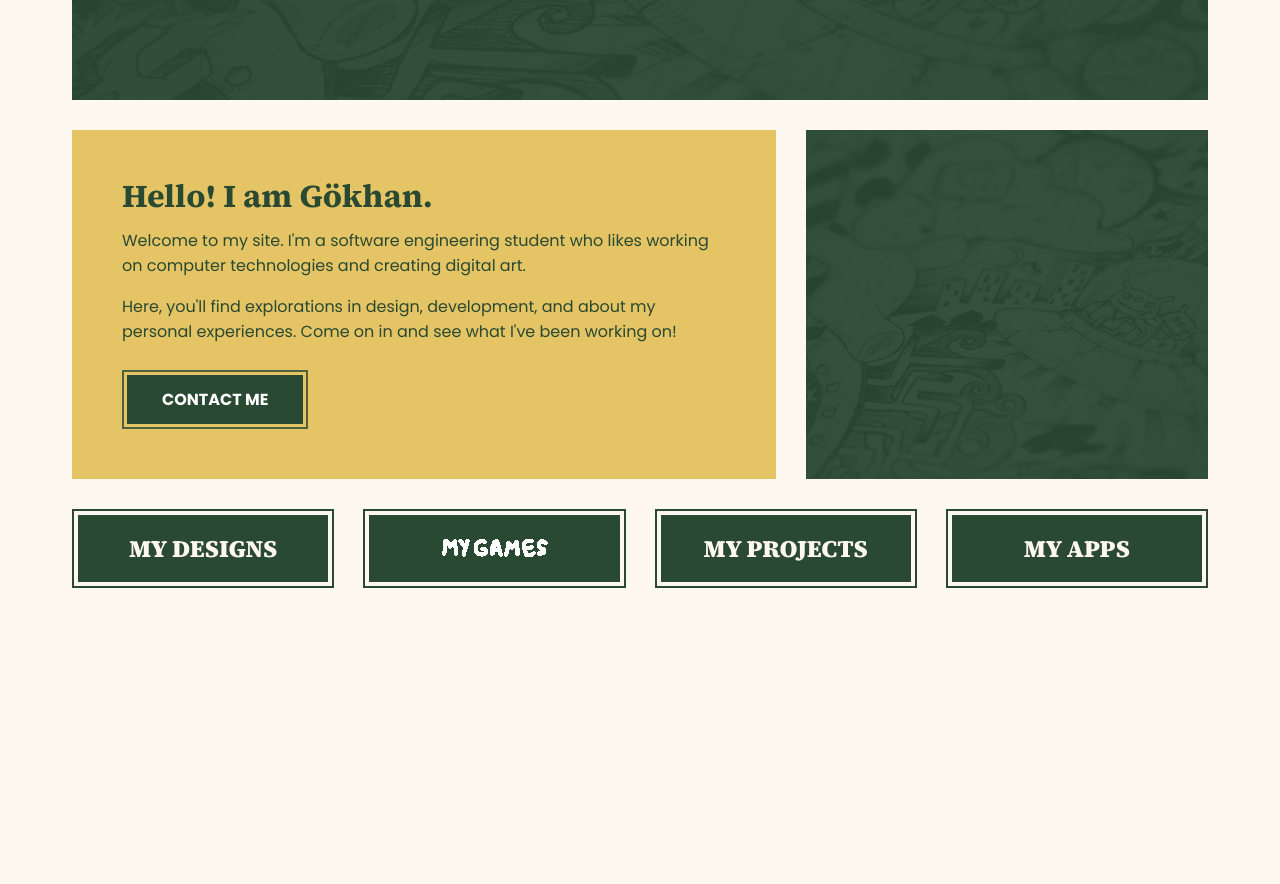
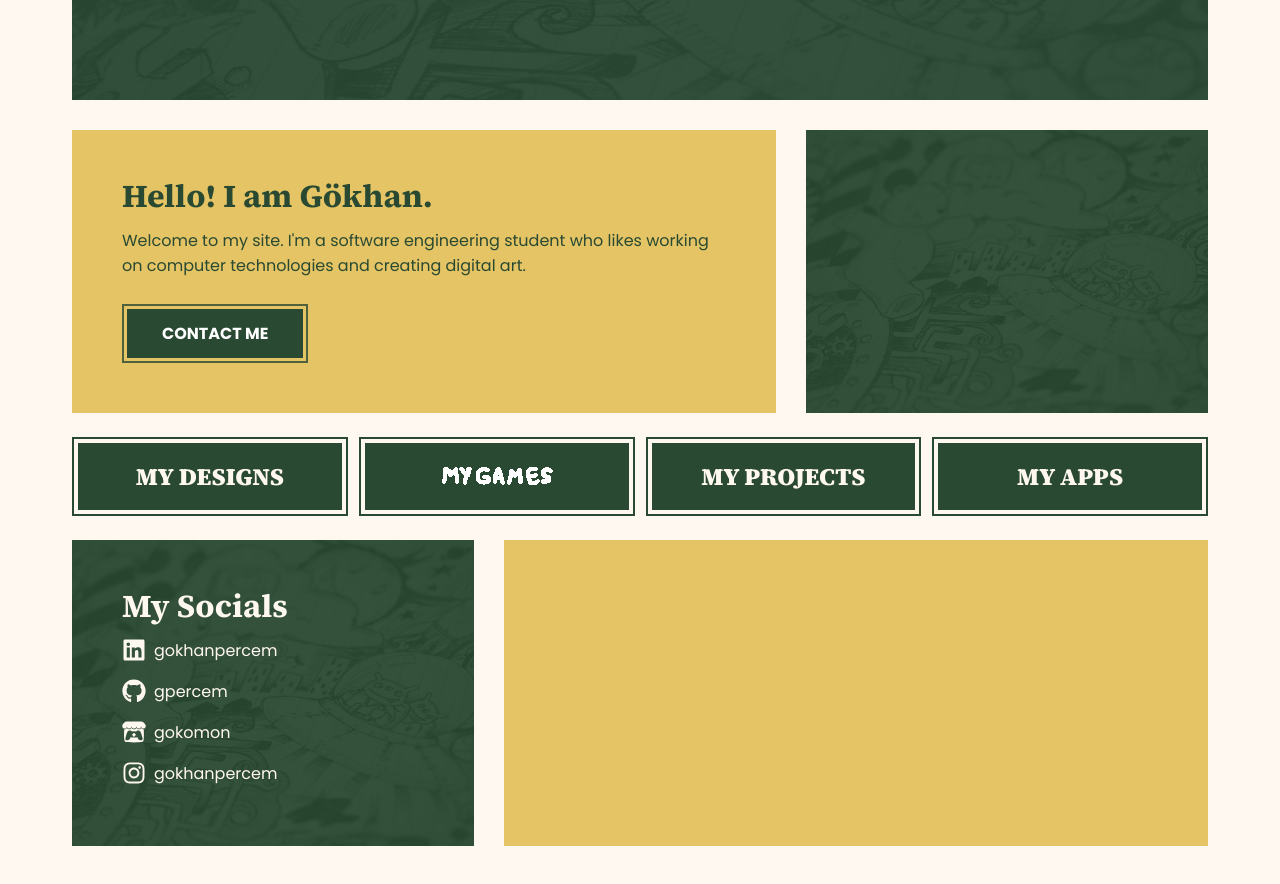
Before and after one commit to gpercem/portfolio, a React (Create React App) app: page / in a window 1280 px wide. Shown: the part 320-1204 px from the top of the page. Before the commit the page ends 964 px from the top, so only its background shows below. Built offline with nearby package versions, Linux system fonts and the light colour scheme; the HTML template or start-up script is replaced by a standard one; a web font is replaced by a local one.

Commit message:
Added buttons as component

```diff
--- a/package.json
+++ b/package.json
@@ -9,8 +9,10 @@
     "@testing-library/user-event": "^13.5.0",
     "react": "^19.1.0",
     "react-dom": "^19.1.0",
+    "react-icons": "^5.5.0",
     "react-router": "^7.6.1",
     "react-scripts": "5.0.1",
+    "react-transition-group": "^4.4.5",
     "web-vitals": "^2.1.4"
   },
   "scripts": {
--- a/src/App.css
+++ b/src/App.css
@@ -48,5 +48,3 @@
 .btn-striped:active {
   transform: translateY(0);
 }
-
-/* Remove Glowing Button Styles from here */
--- /dev/null
+++ b/src/components/AboutButtonsSection.css
@@ -0,0 +1,9 @@
+.about-buttons-section {
+  display: flex;
+  align-items: center;
+  margin-top: 0;
+  padding: 0 2px 0 2px;
+  background-color: var(--color-background); /* Or any other color */
+  gap: 15px; /* Adds space between buttons */
+  flex-wrap: wrap; /* Allows buttons to wrap on smaller screens */
+}
--- /dev/null
+++ b/src/components/AboutButtonsSection.js
@@ -0,0 +1,16 @@
+import React from 'react';
+import WorksButton from './WorksButton';
+import './AboutButtonsSection.css';
+
+const AboutButtonsSection = () => {
+  return (
+    <section className="about-buttons-section">
+      <WorksButton type="design">MY DESIGNS</WorksButton>
+      <WorksButton type="image">MY GAMES</WorksButton>
+      <WorksButton>MY PROJECTS</WorksButton>
+      <WorksButton>MY APPS</WorksButton>
+    </section>
+  );
+};
+
+export default AboutButtonsSection;
--- a/src/index.css
+++ b/src/index.css
@@ -9,6 +9,11 @@
 *::after {
   box-sizing: border-box;
 }
+
+::selection {
+  background-color: var(--color-accent-yellow);
+}
+
 
 body {
   font-family: "Source Serif 4", serif;
--- a/src/pages/HomePage.js
+++ b/src/pages/HomePage.js
@@ -2,7 +2,13 @@ import React from 'react';
 import './PageStyles.css'; // Common styles for pages
 import '../App.css'; // Ensure App.css is imported for glowing button styles
 import GlowingButton from '../components/GlowingButton';
-import WorksButton from '../components/WorksButton';
+import AboutButtonsSection from '../components/AboutButtonsSection';
+
+
+import { FaGithub } from "react-icons/fa6";
+import { FaLinkedin } from "react-icons/fa6";
+import { FaInstagram } from "react-icons/fa6";
+import { FaItchIo } from 'react-icons/fa6';
 
 const HomePage = () => {
   return (
@@ -15,24 +21,41 @@ const HomePage = () => {
       </section>
 
       <section className="two-column-section">
-        <div className="column column-wider">
+        <div className="column column-wider column-yellow">
           <h2>Hello! I am Gökhan.</h2>
           <p>Welcome to my site. I'm a software engineering student who likes working on computer technologies and creating digital art.</p>
-          <p>Here, you'll find explorations in design, development, and about my personal experiences. Come on in and see what I've been working on!</p>
           <div style={{ height: '10px' }}></div>
           {/* Glowing Button */}
           <GlowingButton>CONTACT ME</GlowingButton>
         </div>
-        <div className="column column-narrower">
+        <div className="column column-narrower column-green">
 
         </div>
       </section>
 
-      <section className="about-buttons-section">
-        <WorksButton type="design">MY DESIGNS</WorksButton>
-        <WorksButton type="image">MY GAMES</WorksButton>
-        <WorksButton>MY PROJECTS</WorksButton>
-        <WorksButton>MY APPS</WorksButton>
+      <AboutButtonsSection />
+
+      <section className="two-column-section">
+        <div className="column column-narrower column-green">
+          <h2>My Socials</h2>
+          <a className="social" href="https://www.linkedin.com/in/gokhanpercem/" target="_blank" rel="noopener noreferrer">
+            <FaLinkedin size={24}/> <p>gokhanpercem</p>
+          </a>
+          <a className="social" href="https://www.github.com/gokhanpercem" target="_blank" rel="noopener noreferrer">
+            <FaGithub size={24}/> <p>gpercem</p>
+          </a>
+          <a className="social" href="https://gokomon.itch.io/" target="_blank" rel="noopener noreferrer">
+            <FaItchIo size={24}/> <p>gokomon</p>
+          </a>
+          <a class="social" href="https://www.instagram.com/gokhanpercem/" target="_blank" rel="noopener noreferrer">
+            <FaInstagram size={24}/> <p>gokhanpercem</p>
+          </a>
+          <div style={{ height: '10px' }}></div>
+          {/* Glowing Button */}
+        </div>
+        <div className="column column-wider column-yellow">
+
+        </div>
       </section>
     </>
   );
--- a/src/pages/MyWorksPage.js
+++ b/src/pages/MyWorksPage.js
@@ -1,11 +1,11 @@
 import React from 'react';
 import './PageStyles.css';
+import AboutButtonsSection from '../components/AboutButtonsSection';
 
 const MyWorksPage = () => {
   return (
     <div className="page-container">
-      <h1>My Works</h1>
-      <p>Here you'll find a showcase of my projects and creative endeavors.</p>
+      <AboutButtonsSection />
       {/* Add more content specific to My Works page */}
     </div>
   );
--- a/src/pages/PageStyles.css
+++ b/src/pages/PageStyles.css
@@ -27,6 +27,7 @@ p {
   position: relative;
   margin-bottom: 30px;
 }
+
 
 .hero-section::before {
   content: '';
@@ -114,8 +115,16 @@ p {
 /* Wide Column (Yellow Background) */
 .column-wider {
   flex: 2;
+}
+
+.column-yellow {
   background-color: var(--color-accent-yellow);
   color: var(--color-primary-green);
+}
+
+.column-green {
+  background-color: var(--color-primary-green);
+  color: var(--color-primary-cream);
 }
 
 .column-wider ul li a:hover {
@@ -126,8 +135,6 @@ p {
 /* Narrow Column (Green Background) */
 .column-narrower {
   flex: 1;
-  background-color: var(--color-primary-green);
-  color: var(--color-primary-cream);
 }
 
 .column-narrower::before {
@@ -182,3 +189,22 @@ p {
   }
 
 }
+
+.social {
+  display: flex;
+  align-items: center;
+  gap: 8px;
+  text-decoration: none;
+  margin-top: 16px;
+}
+
+.social p {
+  margin: 0;
+}
+
+
+/* Social hover color transition */
+.social:hover {
+  color: var(--color-accent-yellow);
+  transition: color 0.2s ease;
+}
```
Also changed, not shown: 1 other file (tests, documents, lock files or other folders).
